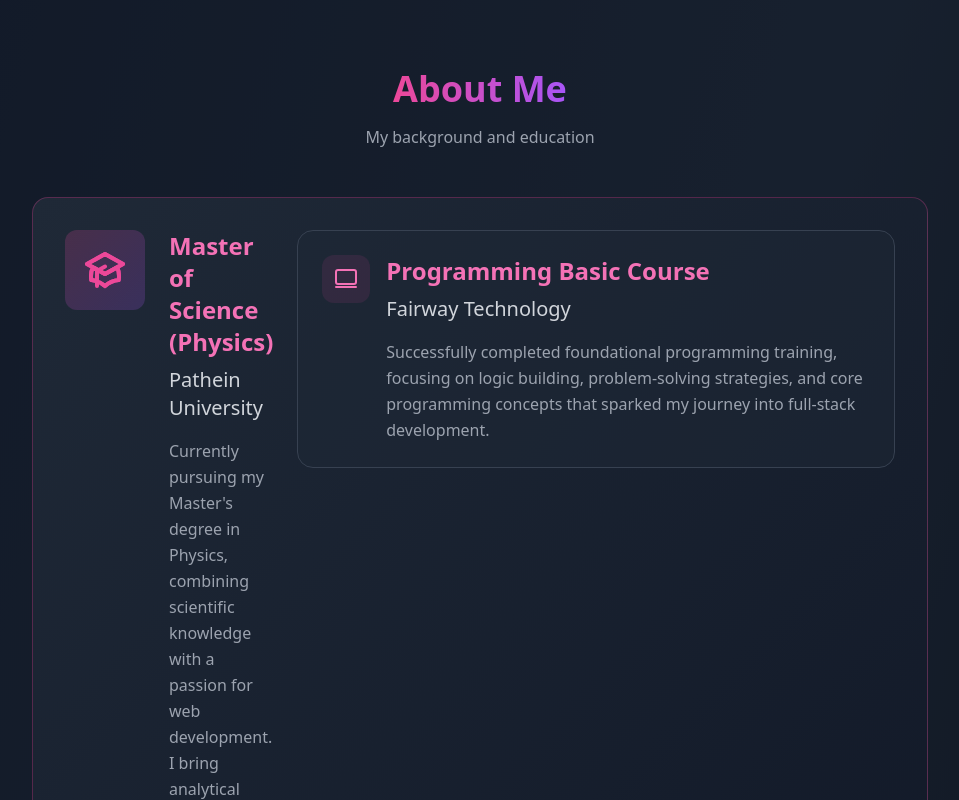
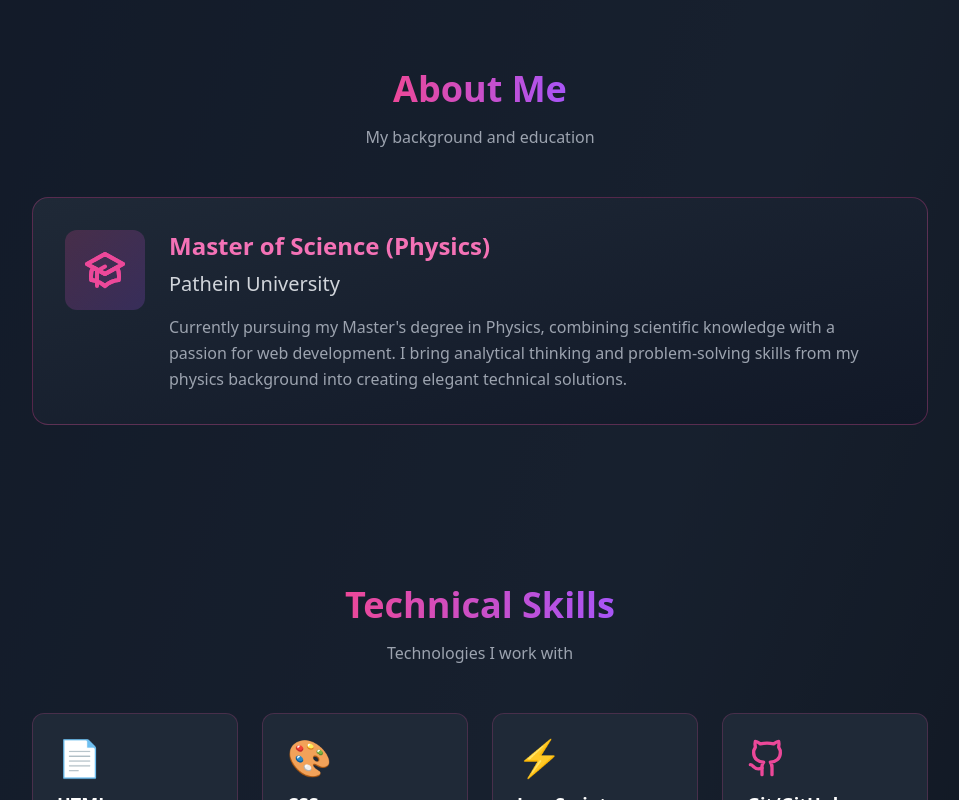
Before and after one commit to yamineinzali54-star/yamin-portfolio, a React (Vite) app: page / in a window 1280 px wide. Shown: the part 811-1611 px from the top of the page, without its empty margins (160-1119 px from the left). Built offline with nearby package versions, Linux system fonts and the light colour scheme.

Commit message:
Update App.tsx

```diff
--- a/src/App.tsx
+++ b/src/App.tsx
@@ -126,21 +126,6 @@ function App() {
                     from my physics background into creating elegant technical solutions.
                   </p>
                 </div>
-                <div className="flex gap-4 p-6 rounded-2xl bg-gray-800/50 border border-gray-700">
-  <div className="p-3 bg-pink-500/10 rounded-xl h-fit">
-    {/* Icon နေရာမှာ Laptop icon သုံးထားပါတယ် */}
-    <svg xmlns="http://www.w3.org/2000/svg" width="24" height="24" viewBox="0 0 24 24" fill="none" stroke="#f472b6" strokeWidth="2" strokeLinecap="round" strokeLinejoin="round"><rect x="2" y="3" width="20" height="14" rx="2" ry="2"></rect><line x1="2" y1="20" x2="22" y2="20"></line></svg>
-  </div>
-  <div className="flex-1">
-    <h3 className="text-2xl font-bold mb-2 text-pink-400">Programming Basic Course</h3>
-    <p className="text-xl text-gray-300 mb-4">Fairway Technology</p>
-    <p className="text-gray-400 leading-relaxed">
-      Successfully completed foundational programming training, focusing on logic building,
-      problem-solving strategies, and core programming concepts that sparked my journey into
-      full-stack development.
-    </p>
-  </div>
-</div>
               </div>
             </div>
           </div>
```
